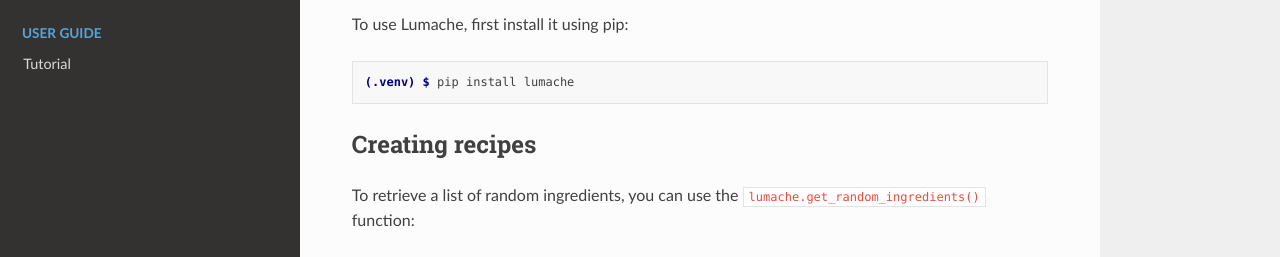
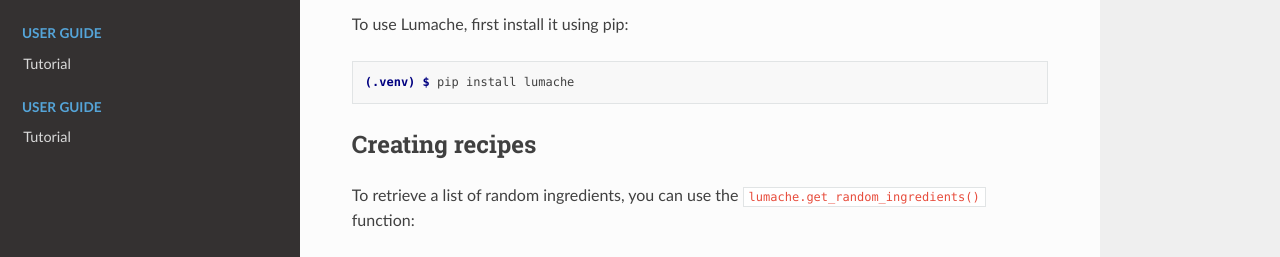
Before and after one commit to AndreaFrasson/ToolBox, a Sphinx documentation site: the page built from docs/source/usage.rst, in a window 1280 px wide. Shown: the part 203-460 px from the top of the page. Built offline with Sphinx 7.4.7 and the Read the Docs theme 3.1.0, drawn with Linux system fonts in a browser that asks for light colours; pages that are not in the unit, such as notebooks, are missing from menus; grey boxes are pictures that could not be loaded.

Commit message:
Update index.rst

```diff
--- a/docs/source/index.rst
+++ b/docs/source/index.rst
@@ -40,9 +40,9 @@ Contents
 
 .. toctree::
    :maxdepth: 1
-   :caption: API Reference
+   :caption: User Guide
 
-   api/functions
+   user_guide/tutorial
 
 
 License
```
